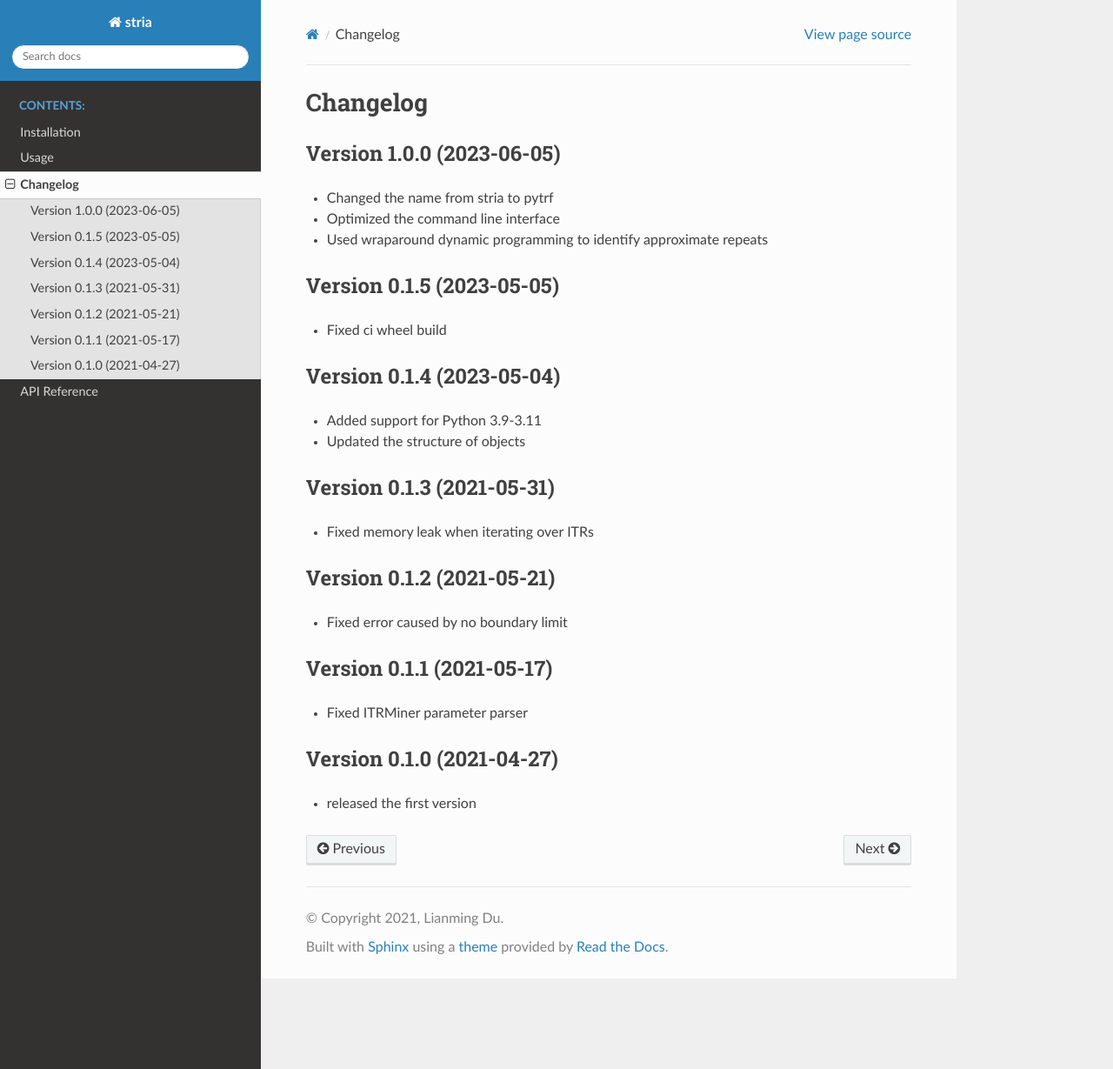
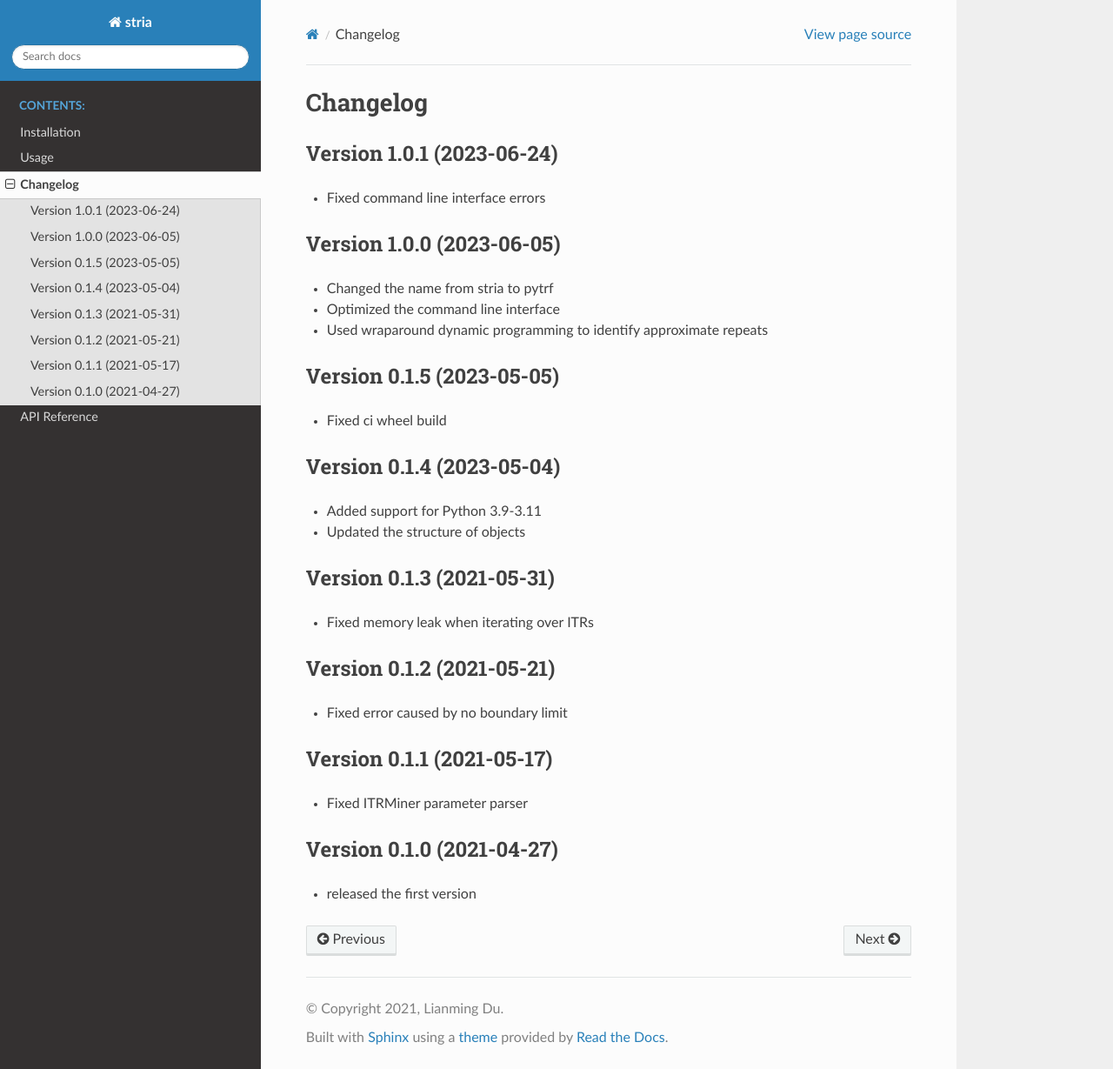
Before and after one commit to lmdu/pytrf, a Sphinx documentation site: the page built from docs/source/changelog.rst, in a window 1280 px wide and 1229 px high. Shown: the whole window at 87% size. Built offline with Sphinx 7.4.7 and the Read the Docs theme 2.0.0, drawn with Linux system fonts in a browser that asks for light colours; the version number could not be read and is left out.

Commit message:
bump to 1.0.1

```diff
--- a/docs/source/changelog.rst
+++ b/docs/source/changelog.rst
@@ -1,5 +1,10 @@
 Changelog
 =========
+
+Version 1.0.1 (2023-06-24)
+--------------------------
+
+- Fixed command line interface errors
 
 Version 1.0.0 (2023-06-05)
 --------------------------
--- a/pytrfcli.py
+++ b/pytrfcli.py
@@ -98,7 +98,7 @@ def extract_sequence(args):
 			row.append(right)
 			writer.writerow(row)
 
-if __name__ == '__main__':
+def main():
 	parser = argparse.ArgumentParser(
 		prog = 'pytrf',
 		usage = 'pytrf command [options] fastx',
```
Also changed, not shown: 2 other files.
